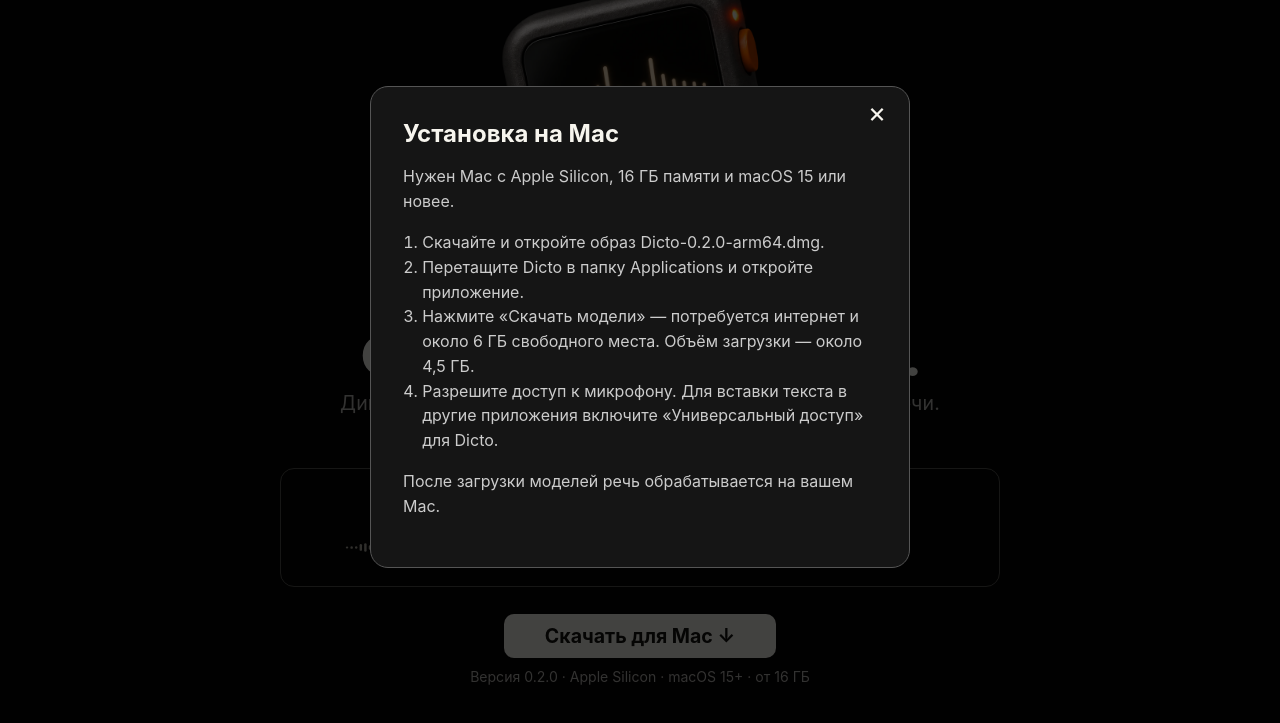
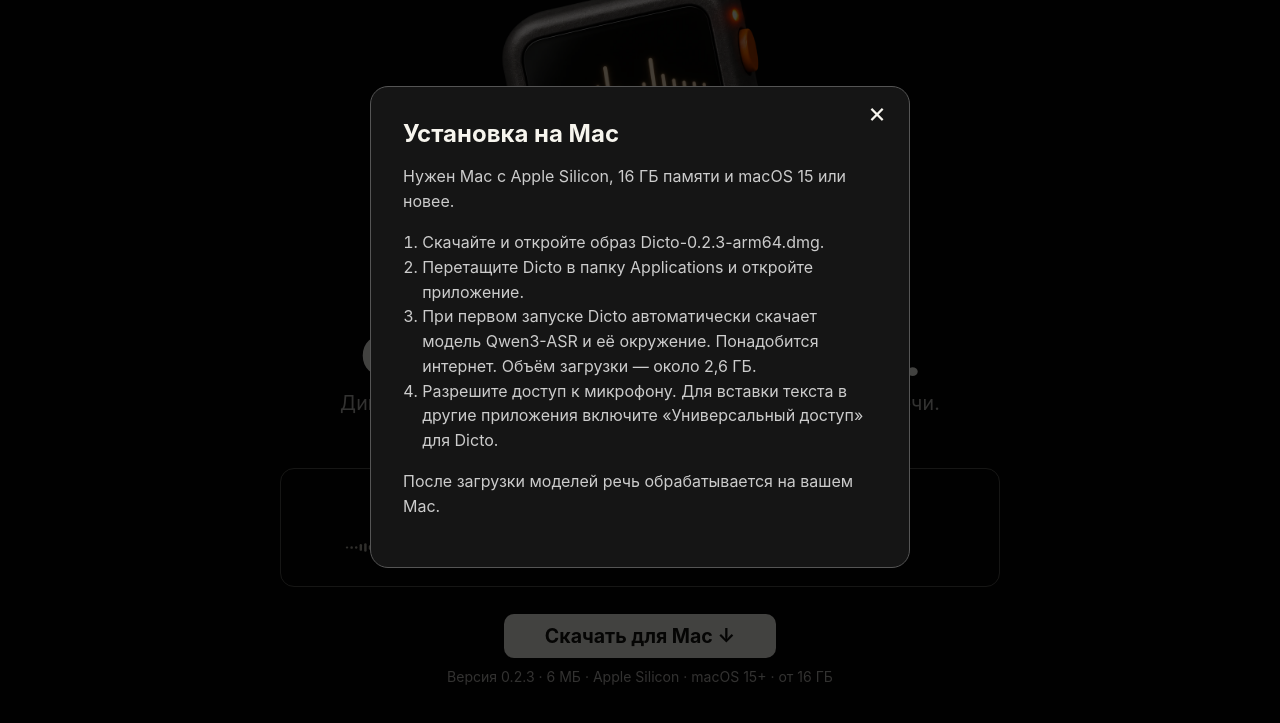
Before and after one commit to mikhailborodin/dicto.me, a plain HTML site: page index.html in a window 1280 px wide. Both pictures are taken after a click on the button "Установка ↗". Shown: the part 73-796 px from the top of the page. Drawn offline with Linux system fonts and the light colour scheme.

Commit message:
Update Mac download to Dicto 0.2.3 (#7)

```diff
--- a/index.html
+++ b/index.html
@@ -58,8 +58,8 @@
         <div class="transcript"><span id="words">Пришлю макет в пятницу.</span><i aria-hidden="true"></i></div>
       </div>
     </section>
-    <a class="cta" href="https://github.com/mikhailborodin/dicto.me/releases/download/v0.2.0/Dicto-0.2.0-arm64.dmg">Скачать для Mac <span aria-hidden="true">↓</span></a>
-    <p class="requirements">Версия 0.2.0 · Apple Silicon · macOS 15+ · от 16 ГБ</p>
+    <a class="cta" href="https://github.com/mikhailborodin/dicto.me/releases/download/v0.2.3/Dicto-0.2.3-arm64.dmg">Скачать для Mac <span aria-hidden="true">↓</span></a>
+    <p class="requirements">Версия 0.2.3 · 6 МБ · Apple Silicon · macOS 15+ · от 16 ГБ</p>
     <p class="sr" id="announcement" role="status"></p>
   </main>
   <dialog aria-labelledby="install-heading">
@@ -67,9 +67,9 @@
     <h2 id="install-heading">Установка на Mac</h2>
     <p>Нужен Mac с Apple Silicon, 16 ГБ памяти и macOS 15 или новее.</p>
     <ol>
-      <li>Скачайте и откройте образ Dicto-0.2.0-arm64.dmg.</li>
+      <li>Скачайте и откройте образ Dicto-0.2.3-arm64.dmg.</li>
       <li>Перетащите Dicto в папку Applications и откройте приложение.</li>
-      <li>Нажмите «Скачать модели» — потребуется интернет и около 6 ГБ свободного места. Объём загрузки — около 4,5 ГБ.</li>
+      <li>При первом запуске Dicto автоматически скачает модель Qwen3-ASR и её окружение. Понадобится интернет. Объём загрузки — около 2,6 ГБ.</li>
       <li>Разрешите доступ к микрофону. Для вставки текста в другие приложения включите «Универсальный доступ» для Dicto.</li>
     </ol>
     <p>После загрузки моделей речь обрабатывается на вашем Mac.</p>
```
